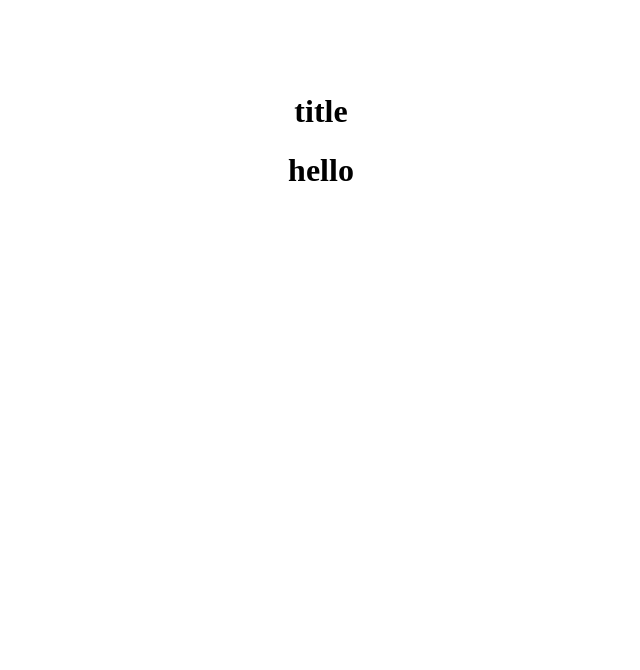
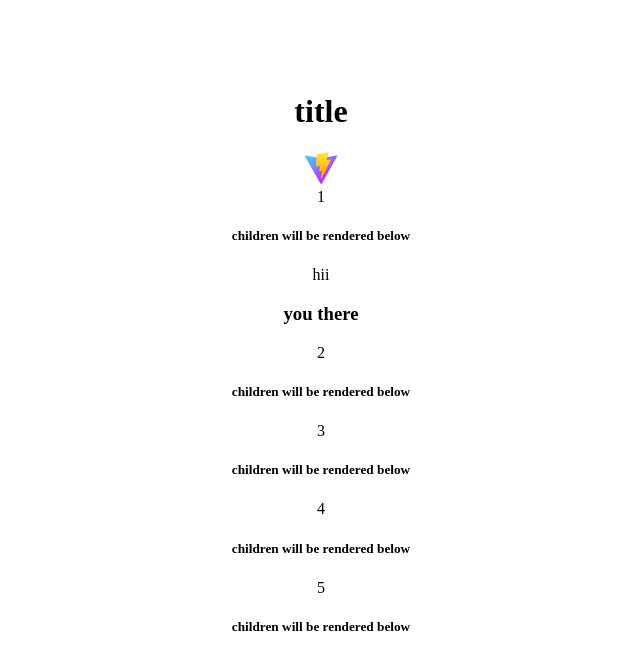
Before and after one commit to JAAGRIT02/tictactoe, a React (Vite) app: page / in a window 1280 px wide. Shown: the top 670 px of the page, without its empty margins (319-959 px from the left). Built offline with nearby package versions, Linux system fonts and the light colour scheme.

Commit message:
learning basic stuff

```diff
--- a/src/App.jsx
+++ b/src/App.jsx
@@ -6,7 +6,16 @@ function App() {
   <>
   <div className='card'>
       <h1>title</h1>
-      <Foursides/>
+      <img src="vite.svg" alt="" />
+
+      <Foursides value ="1">
+      <div>hii</div>
+      <h3>you there</h3>
+      </Foursides>
+      <Foursides value ="2"/>
+      <Foursides value ="3"/>
+      <Foursides value ="4"/>
+      <Foursides value ="5"/>
   </div>
   </>
   )
--- a/src/components/Foursides.jsx
+++ b/src/components/Foursides.jsx
@@ -1,6 +1,10 @@
-const Foursides = ()=>{
-    return <div>
-        <h1>hello</h1>
+// eslint-disable-next-line react/prop-types
+const Foursides = ({ value ,children })=>{
+    console.log(children);
+    return <div>{value}
+
+    <h5>children will be rendered below</h5>
+    <div>{children}</div>
     </div>
 }
 
--- a/src/main.jsx
+++ b/src/main.jsx
@@ -1,9 +1,4 @@
-import React from 'react'
 import ReactDOM from 'react-dom/client'
 import App from './App.jsx'
 
-ReactDOM.createRoot(document.getElementById('root')).render(
-  <React.StrictMode>
-    <App />
-  </React.StrictMode>,
-)
+ReactDOM.createRoot(document.getElementById('root')).render(<App />)
```
